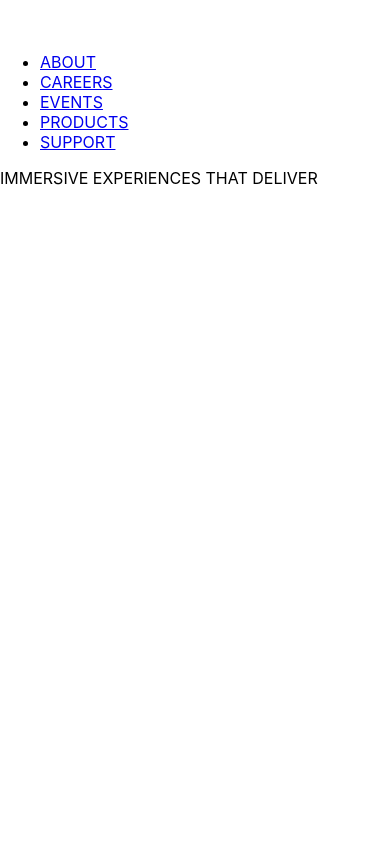
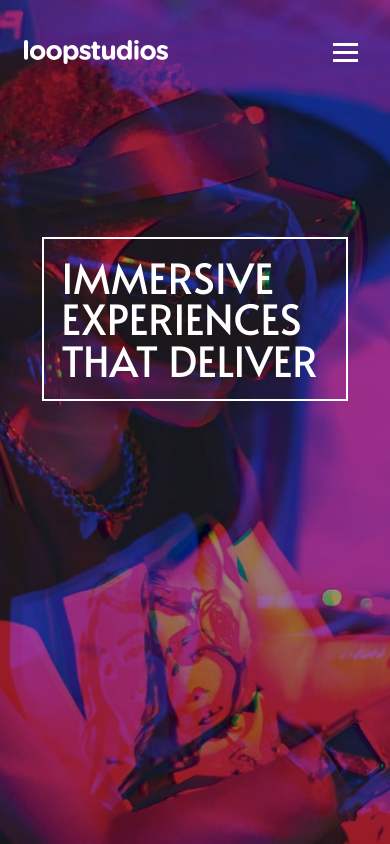
Before and after one commit to matheuscarvalhoscm/loopstudios, a React (Create React App) app: page / in a window 390 px wide. Built offline with nearby package versions, Linux system fonts and the light colour scheme.

Commit message:
📱 first section style (mobile)

```diff
--- a/src/App.css
+++ b/src/App.css
@@ -1,38 +1,90 @@
-.App {
-  text-align: center;
+@import url('https://fonts.googleapis.com/css2?family=Alata&family=Josefin+Sans:wght@300&display=swap');
+
+:root {
+--white: hsl(0, 0%, 100%);
+--black: hsl(0, 0%, 0%);
+--dark-gray: hsl(0, 0%, 55%);
+--very-dark-gray: hsl(0, 0%, 41%);
 }
 
-.App-logo {
-  height: 40vmin;
-  pointer-events: none;
+* {
+  margin: 0;
 }
 
-@media (prefers-reduced-motion: no-preference) {
-  .App-logo {
-    animation: App-logo-spin infinite 20s linear;
-  }
+.first-section-container {
+  background-image: url('./images/mobile/image-hero.jpg');
+  background-size: cover;
+  background-repeat: no-repeat;
+  background-position: center;;
+  height: 100vh;
 }
 
-.App-header {
-  background-color: #282c34;
-  min-height: 100vh;
+.first-section-container-black {
+  background-color: var(--black);
+}
+
+.header {
+  display: flex;
+  justify-content: space-between;
+  align-items: center;
+}
+
+.logo-image {
+  height: 1.5em;
+  padding: 2.5rem 1.5rem;
+}
+
+.nav-bar {
+  display: flex;
+  justify-content: space-between;
+  align-items: center;
+  padding: 1rem 2rem;
+}
+
+.nav-menu {
+  display: none;
+}
+
+.nav-menu-active {
+  background-color: var(--black);
   display: flex;
   flex-direction: column;
-  align-items: center;
   justify-content: center;
-  font-size: calc(10px + 2vmin);
-  color: white;
+  list-style: none;
+  height: 83.8vh;
 }
 
-.App-link {
-  color: #61dafb;
+.nav-link {
+  color: var(--white);
+  text-decoration: inherit;
 }
 
-@keyframes App-logo-spin {
-  from {
-    transform: rotate(0deg);
-  }
-  to {
-    transform: rotate(360deg);
-  }
+.nav-item {
+  font-family: 'Alata', sans-serif;
+  font-size: 2.5em;
 }
+
+.bar {
+  display: block;
+  width: 25px;
+  height: 3px;
+  margin: 5px auto;
+  -webkit-transition: all 0.3s ease-in-out;
+  transition: all 0.3s ease-in-out;
+  background-color: var(--white);
+}
+
+.first-section-hero-text {
+  border: 2px solid var(--white);
+  font-family: 'Alata', sans-serif;
+  font-size: 2.6em;
+  color: var(--white);
+  margin: 3.2em 1em;
+  padding: 1.1rem;
+  text-align: left;
+  line-height: 1em;
+}
+
+.first-section-hero-text-inactive {
+  display: none;
+}
```
